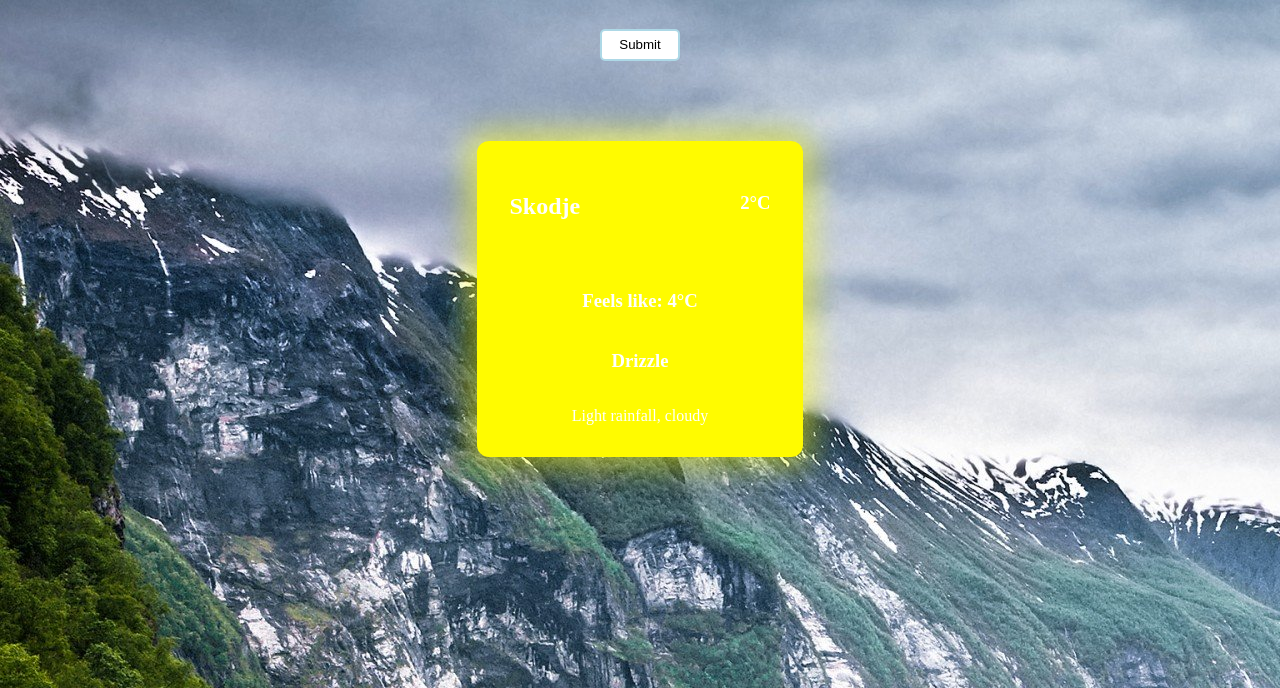
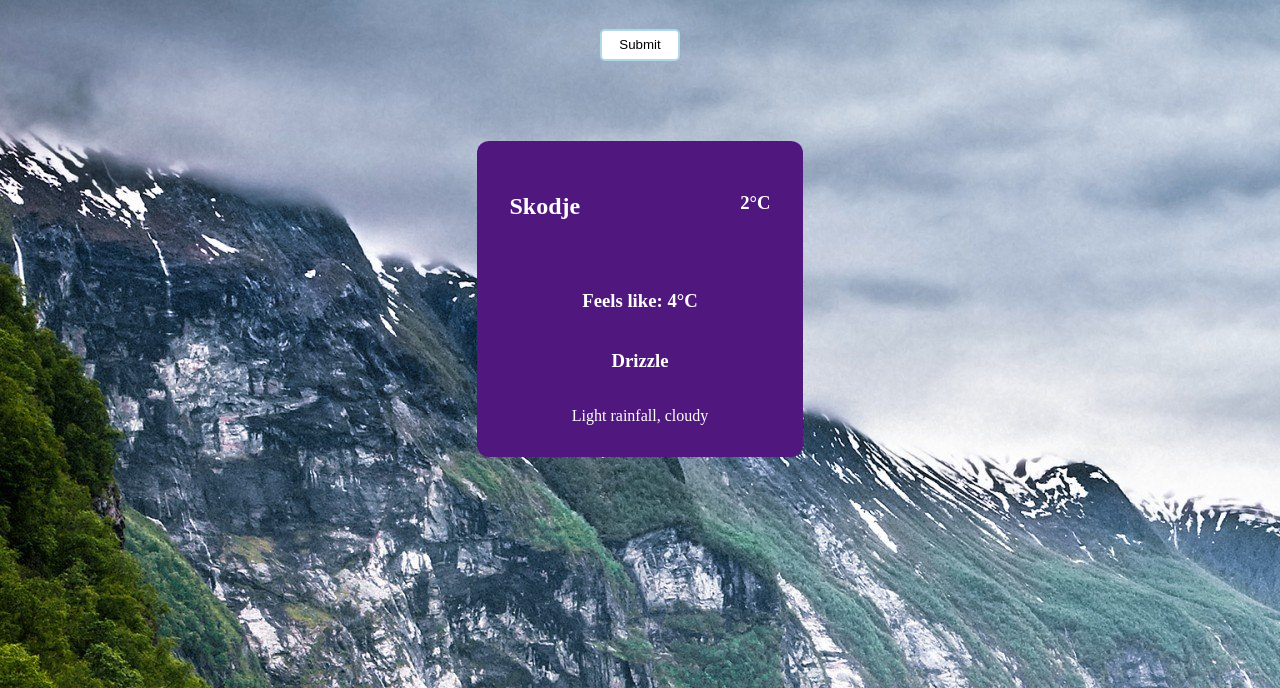
Before and after one commit to FadeCap/Weather-app, a website with bundled scripts: page client/index.html in a window 1280 px wide. Shown: the part 112-800 px from the top of the page. Built offline with nearby package versions, Linux system fonts and the light colour scheme.

Commit message:
Clean up

```diff
--- a/client/components/WeatherInformation.js
+++ b/client/components/WeatherInformation.js
@@ -1,4 +1,3 @@
-
 
 const WeatherInformation = (data) => {
     const
--- a/client/style.css
+++ b/client/style.css
@@ -12,14 +12,13 @@ h1 {
 }
 
 .info-container {
-    background-color: #fffb00;
+    background-color: #50187e;
     border-radius: 12px;
     color: white;
     display: flex;
     flex-direction: column;
     text-align: center;
     max-width: 50rem;
-    box-shadow: 0 0 30px 10px rgba(255, 255, 0, 0.5);
 }
 
 .form {
@@ -90,3 +89,7 @@ h1 {
     opacity: 0;
     transition: visibility 0s 2s, opacity 2s linear;
   }
+
+
+/* box-shadow: 0 0 30px 10px rgba(255, 255, 0, 0.5);
+for making the container have a glow outside */
```
